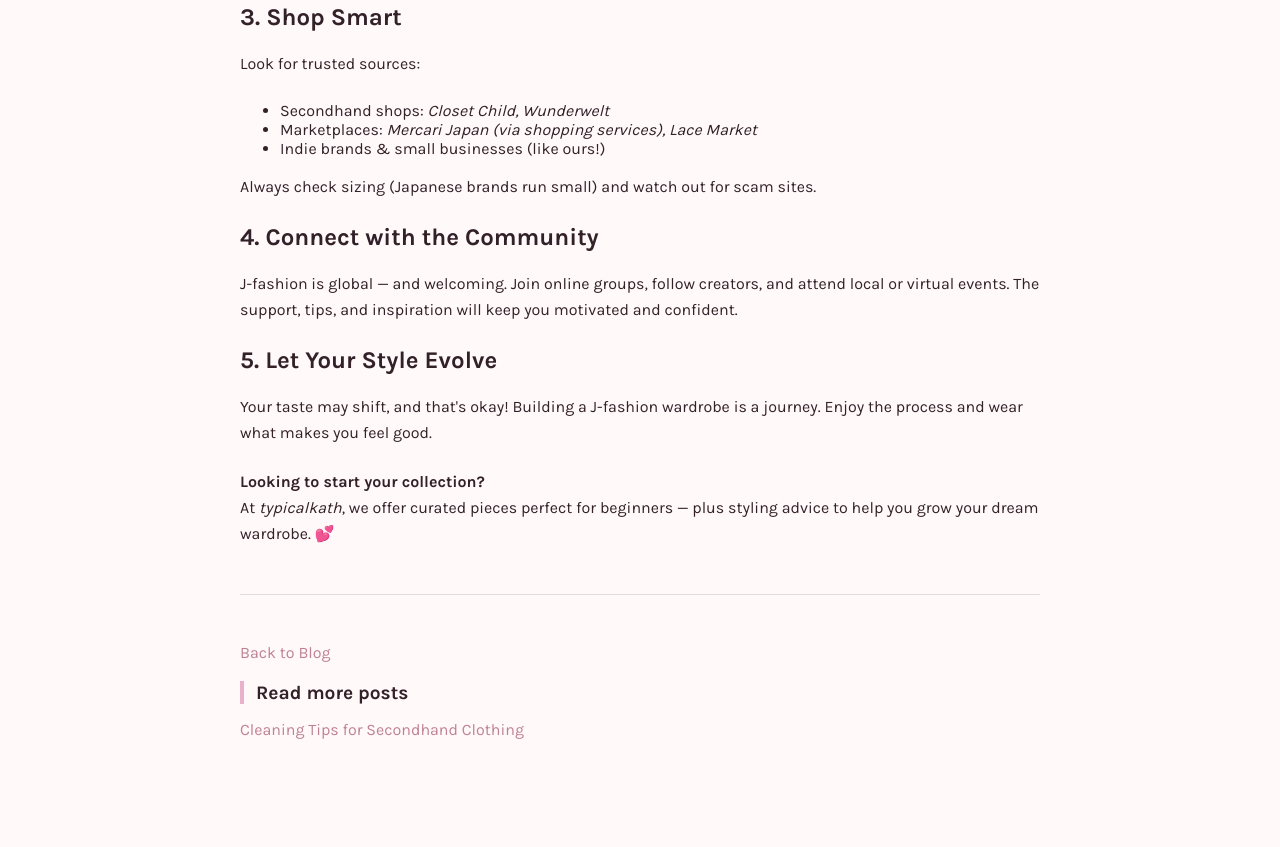
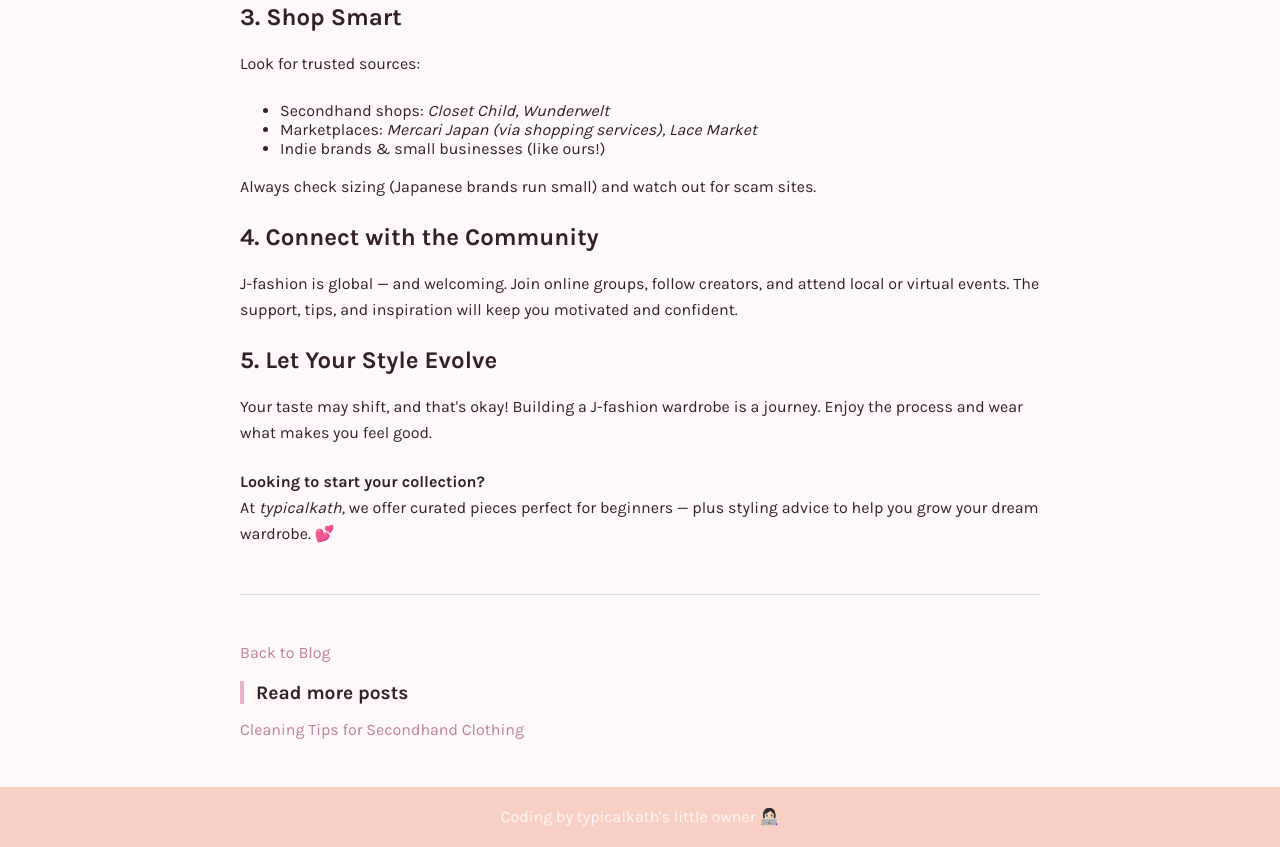
Before and after one commit to quynhtran2108/typicalkath, a plain HTML site: page blog/post1.html in a window 1280 px wide. Shown: the part 1191-2038 px from the top of the page. Before the commit the page ends 1978 px from the top, so only its background shows below. Drawn offline with Linux system fonts and the light colour scheme.

Commit message:
Update: footer

```diff
--- a/blog/post1.html
+++ b/blog/post1.html
@@ -108,4 +108,7 @@
   </main>
 
 </body>
+<div id="footer">
+  Coding by typicalkath's little owner 👩🏻‍💻
+</div>
 </html>
```
Also changed, not shown: blog/blog.html (+3 -0 lines), blog/post2.html (+3 -0 lines), index.html (+3 -3 lines).
